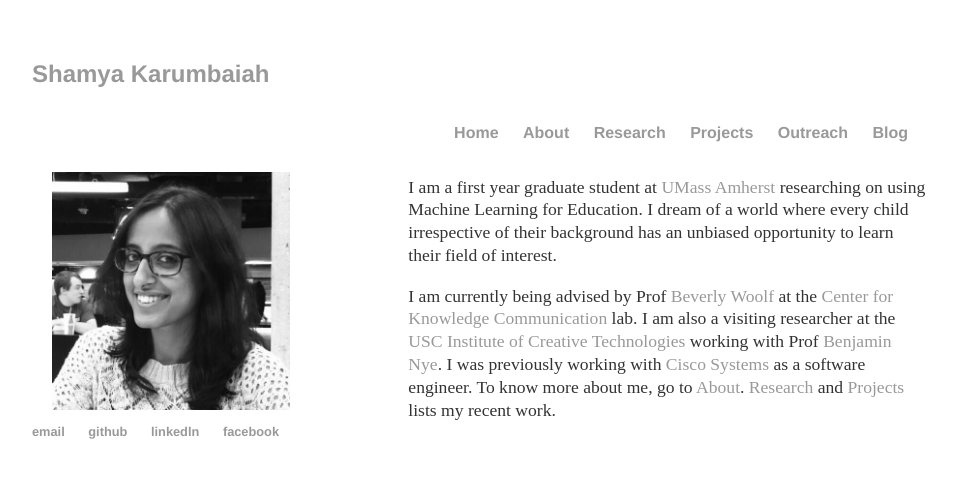
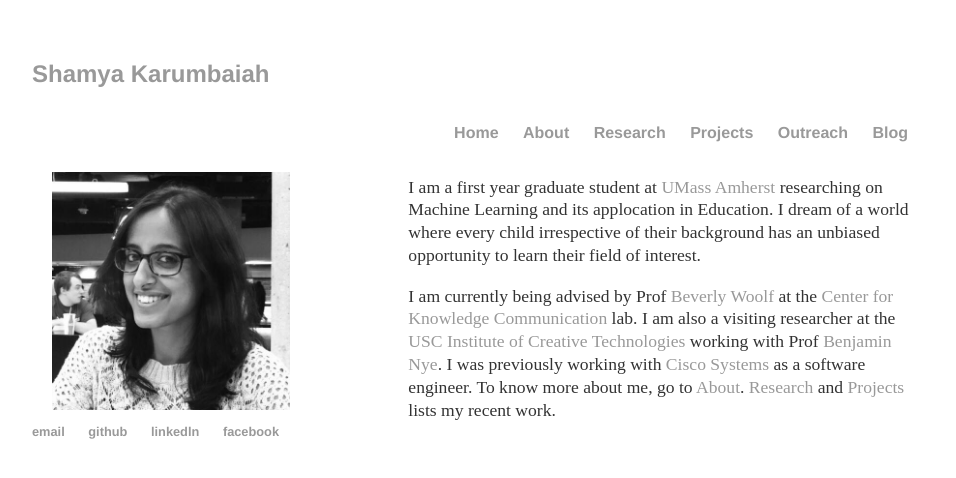
Before and after one commit to Shamya/shamyatest.github.io, a Jekyll site: the page built from index.html, in a window 1280 px wide. Shown: the top 478 px of the page, without its empty margins (160-1116 px from the left). Built offline with Jekyll 4.4.1, drawn with Linux system fonts in a browser that asks for light colours.

Commit message:
Update index.html

```diff
--- a/index.html
+++ b/index.html
@@ -9,6 +9,6 @@
 </div>
 
 <div style="width: 58%; float:right;  position: relative;">
-  <p>I am a first year graduate student at <a href="http://www.cs.umass.edu/">UMass Amherst</a> researching on using Machine Learning for Education. I dream of a world where every child irrespective of their background has an unbiased opportunity to learn their field of interest. </p>
+  <p>I am a first year graduate student at <a href="http://www.cs.umass.edu/">UMass Amherst</a> researching on Machine Learning and its applocation in Education. I dream of a world where every child irrespective of their background has an unbiased opportunity to learn their field of interest. </p>
   <p>I am currently being advised by Prof <a href="http://centerforknowledgecommunication.com/05bpwabout.html">Beverly Woolf</a> at the <a href="http://centerforknowledgecommunication.com/index.html">Center for Knowledge Communication</a> lab. I am also a visiting researcher at the <a href="http://ict.usc.edu/">USC Institute of Creative Technologies </a> working with Prof <a href ="https://sites.google.com/site/benjaminnye/"> Benjamin Nye</a>. I was previously working with <a href="http://www.cisco.com/c/en/us/index.html"> Cisco Systems</a> as a software engineer. To know more about me, go to <a href ="/about">About</a>. <a href="/research">Research</a> and <a href="/projects">Projects</a> lists my recent work.</p>
 </div>
```
